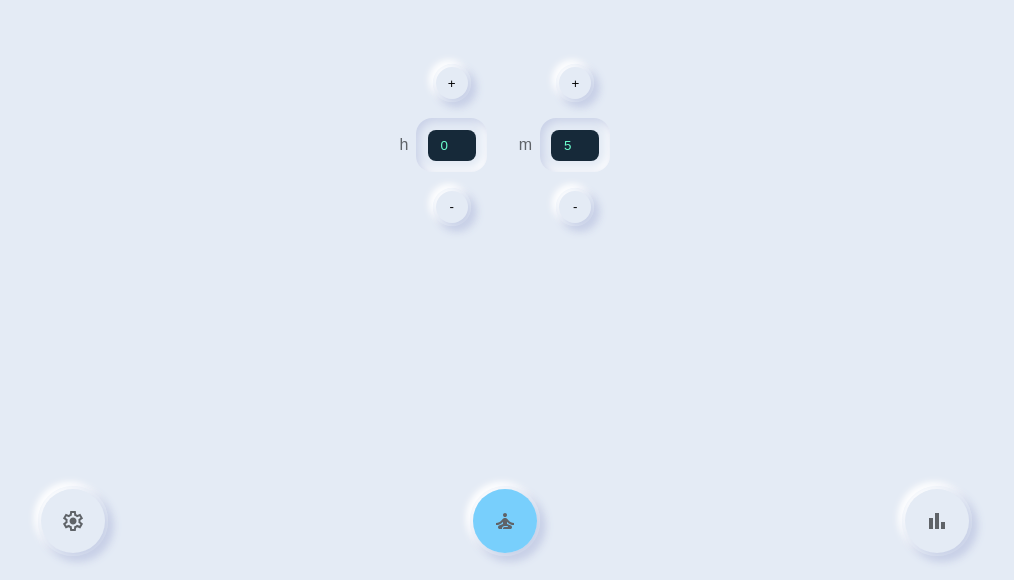
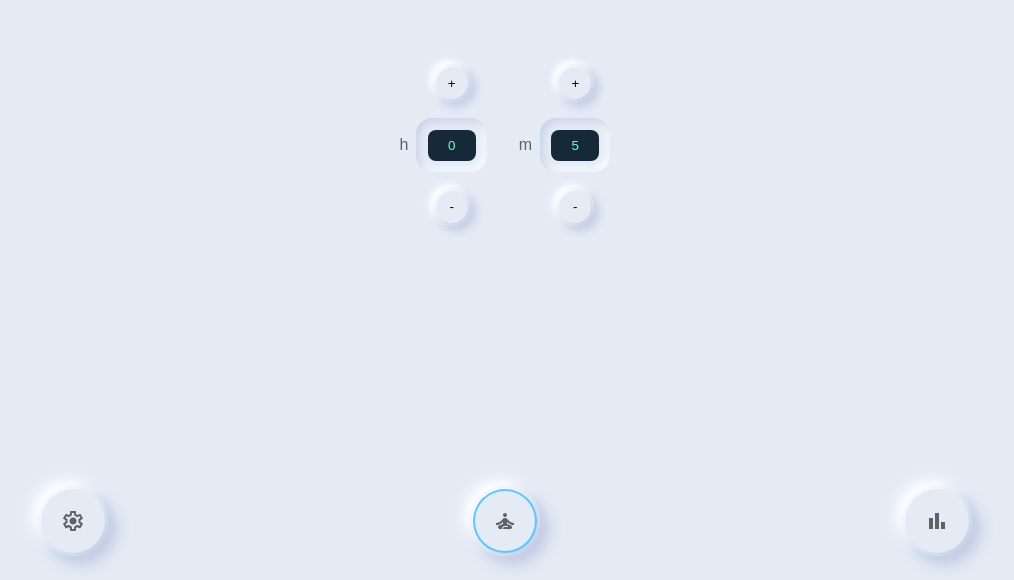
Before and after one commit to Raphael-Hemme/angular-meditation-app, an Angular app: page /practice in a window 1280 px wide. Shown: the part 220-800 px from the top of the page, without its empty margins (135-1149 px from the left). Built offline with nearby package versions, Linux system fonts and the light colour scheme.

Commit message:
cosmetic: small styling improvements

```diff
--- a/src/app/components/nav-bar/nav-bar.component.html
+++ b/src/app/components/nav-bar/nav-bar.component.html
@@ -1,7 +1,7 @@
 <nav>
   @for (opt of navOptions; track opt.name) {
   <div [ngClass]="opt.name">
-    <div class="btn-bezel">
+    <div class="btn-bezel-m">
       <a
         [routerLink]="opt.path"
         routerLinkActive="active-btn"
--- a/src/styles.scss
+++ b/src/styles.scss
@@ -1,4 +1,4 @@
-/* You can add global styles to this file, and also import other style files */
+// The neumorphic styles are copied and adaptet from this project: https://codepen.io/myacode/pen/PoqQQNM
 
 :root {
   --primary-light: #8abdff;
@@ -19,6 +19,8 @@ $inner-shadow: inset 0.2rem 0.2rem 0.5rem var(--greyLight-2),
 
 $bezel-shadow: 0.3rem 0.3rem 0.6rem var(--greyLight-2),
   -0.2rem -0.2rem 0.5rem var(--white);
+$bezel-shadow-m: 0.5rem 0.5rem 1rem var(--greyLight-3),
+  -0.4rem -0.4rem 1rem var(--white);
 
 $surface-light: rgb(212, 244, 247);
 
@@ -33,7 +35,20 @@ body {
   margin: 0;
 }
 
-// Adaptet from this project: https://codepen.io/myacode/pen/PoqQQNM
+// Remove the spinboxes from the number inputs. Copied and adapted from: https://www.w3schools.com/howto/howto_css_hide_arrow_number.asp
+/* Chrome, Safari, Edge, Opera */
+input::-webkit-outer-spin-button,
+input::-webkit-inner-spin-button {
+  -webkit-appearance: none;
+  margin: 0;
+}
+
+/* Firefox */
+input[type="number"] {
+  appearance: textfield;
+  -moz-appearance: textfield;
+}
+
 .neumorphic-btn {
   width: 4rem;
   height: 4rem;
@@ -56,7 +71,7 @@ body {
 }
 
 .active-btn {
-  background-color: rgba(75, 195, 255, 0.7);
+  border: 2px solid rgba(76, 194, 253, 0.88);
 }
 
 .btn-s {
@@ -69,10 +84,15 @@ body {
   height: 6rem;
 }
 
-.btn-bezel {
+.btn-bezel,
+.btn-bezel-m {
   border-radius: 50%;
   border: 0.2rem solid var(--greyLight-1);
   box-shadow: $bezel-shadow;
+}
+
+.btn-bezel-m {
+  box-shadow: $bezel-shadow-m;
 }
 
 .input-bezel {
```
